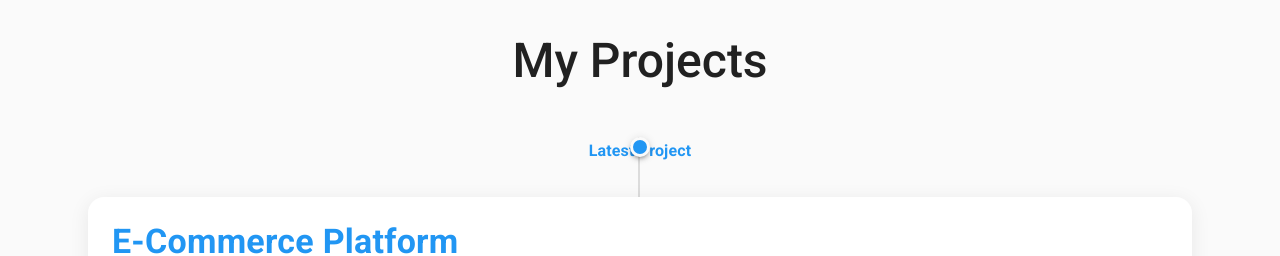
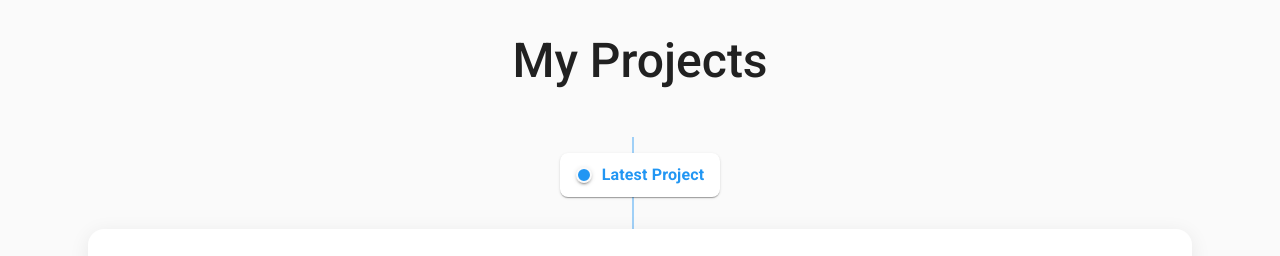
Before and after one commit to lochbrunner/lochbrunner.github.io, a Next.js app: page / in a window 1280 px wide. Shown: the part 900-1156 px from the top of the page. Built offline with nearby package versions, Linux system fonts and the light colour scheme.

Commit message:
fix of titles

```diff
--- a/components/ProjectsList.tsx
+++ b/components/ProjectsList.tsx
@@ -51,15 +51,16 @@ const ProjectsList: React.FC<ProjectsListProps> = ({ projects }) => {
         <Box
           sx={{
             position: 'relative',
+            paddingTop: 2,
             '&::before': {
               content: '""',
               position: 'absolute',
               top: 0,
               bottom: 0,
-              left: { xs: '50%', md: 'calc(50% - 1px)' },
+              left: 'calc(50% - 8px)',  // Adjusted to align with the new dot position
               width: '2px',
-              backgroundColor: theme.palette.divider,
-              transform: 'translateX(-50%)',
+              backgroundColor: 'primary.light',
+              opacity: 0.6,
               zIndex: 0,
             },
           }}
@@ -92,7 +93,24 @@ const ProjectsList: React.FC<ProjectsListProps> = ({ projects }) => {
                 }}
                 id={`project-${project.id}`}
               >
-                {/* Timeline dot */}
+                {/* Project title and timeline dot in a container */}
+                <Box
+                  sx={{
+                    display: 'flex',
+                    justifyContent: 'center',
+                    alignItems: 'center',
+                    mb: 4,
+                    position: 'relative',
+                    py: 1,
+                    px: 2,
+                    borderRadius: 2,
+                    backgroundColor: 'background.paper',
+                    boxShadow: 1,
+                    zIndex: 3, // Ensure it's above the timeline
+                    maxWidth: 'fit-content',
+                    mx: 'auto',
+                  }}
+                >
                   <motion.div
                     initial={{ scale: 0, opacity: 0 }}
                     whileInView={{ scale: 1, opacity: 1 }}
@@ -104,34 +122,36 @@ const ProjectsList: React.FC<ProjectsListProps> = ({ projects }) => {
                       damping: 15
                     }}
                     viewport={{ once: true }}
+                    style={{ marginRight: '10px' }}
                   >
                     <Box
                       sx={{
-                      width: 20,
-                      height: 20,
+                        width: 16,
+                        height: 16,
                         borderRadius: '50%',
                         backgroundColor: 'primary.main',
-                      position: 'absolute',
-                      top: 0,
-                      left: '50%',
-                      transform: 'translateX(-50%)',
-                      zIndex: 2,
-                      boxShadow: 3,
-                      border: `3px solid ${theme.palette.background.default}`,
+                        boxShadow: 2,
+                        border: `2px solid ${theme.palette.background.default}`,
                       }}
                     />
                   </motion.div>
 
                   {/* Project title */}
+                  <motion.div
+                    initial={{ opacity: 0, x: -5 }}
+                    whileInView={{ opacity: 1, x: 0 }}
+                    transition={{ duration: 0.5, delay: 0.4 }}
+                    viewport={{ once: true }}
+                  >
                     <Typography
                       variant="subtitle1"
                       color="primary"
                       fontWeight="bold"
-                  align="center"
-                  sx={{ mb: 4 }}
                     >
                       {index === 0 ? 'Latest Project' : `Project ${index + 1}`}
                     </Typography>
+                  </motion.div>
+                </Box>
 
                 <motion.div
                   initial={{ opacity: 0, y: 30 }}
```
Lines whose indentation alone changed are shown as unchanged.
